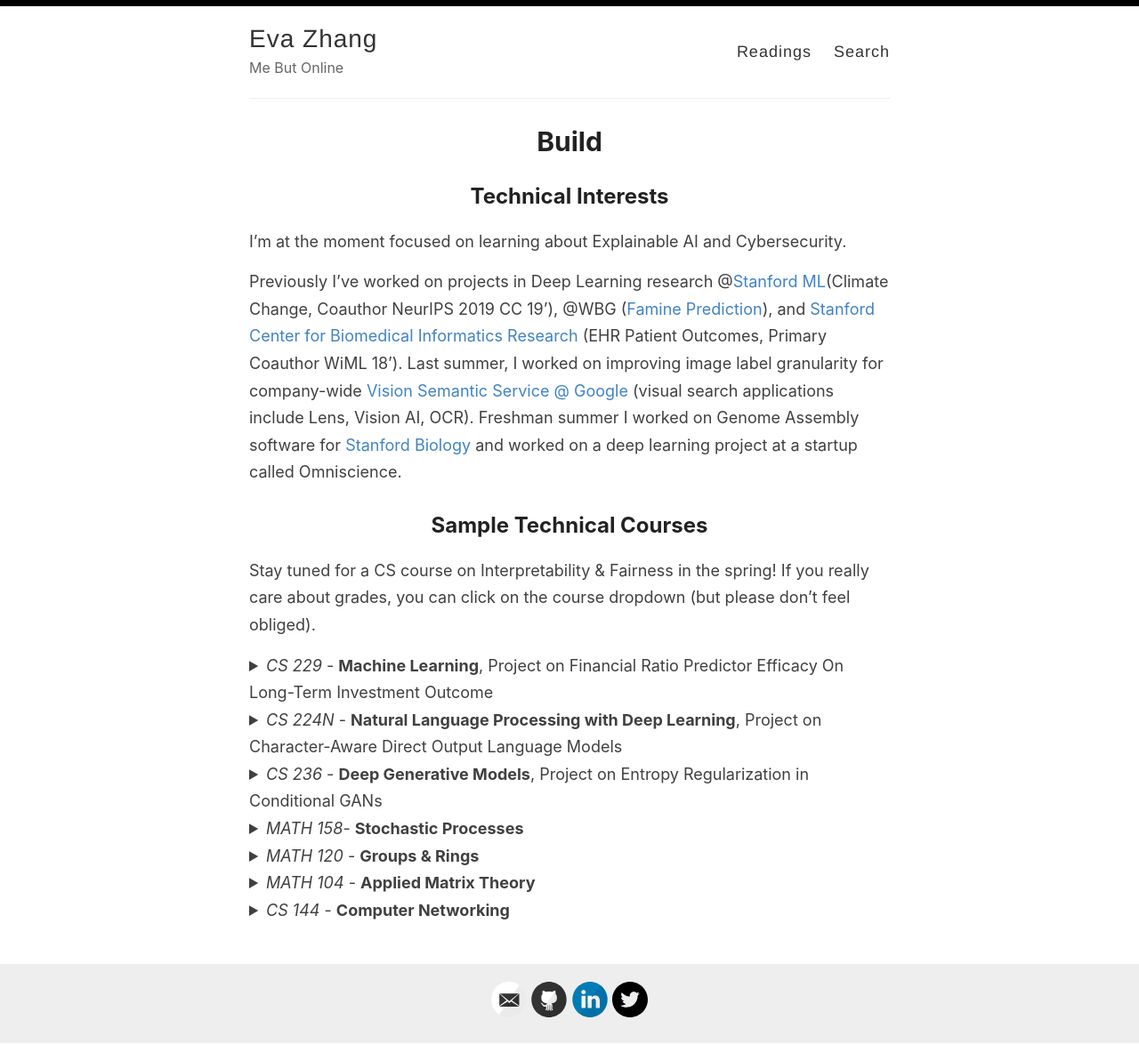
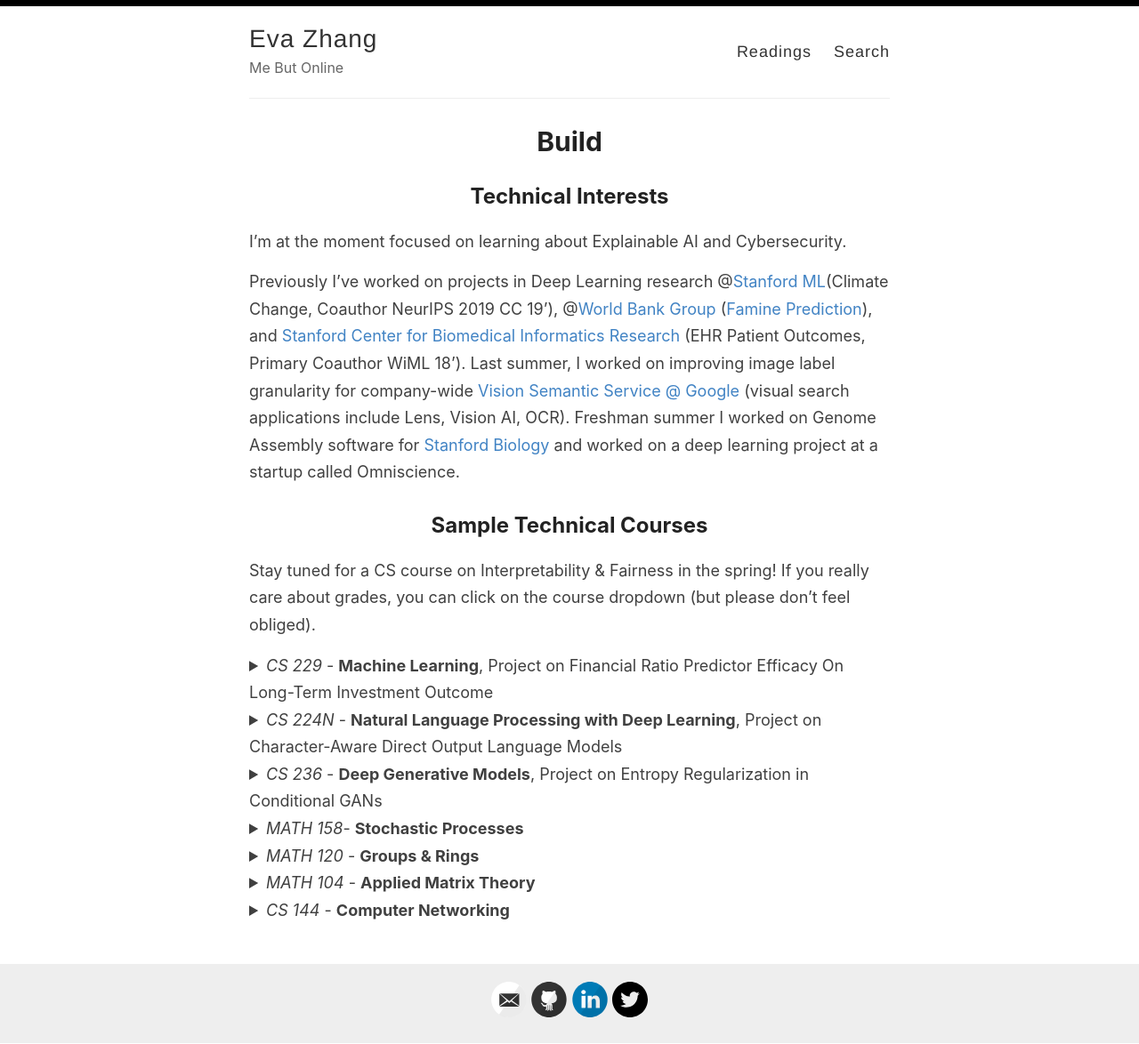
Before and after one commit to evazhang612/sokt-landing, a Jekyll site: the page built from _pages/technicals.md, in a window 1280 px wide. Shown: the whole page at 89% size. Built offline with Jekyll 4.4.1, drawn with Linux system fonts in a browser that asks for light colours; nearby versions of some CDN libraries; library files that are not in the unit come from our copies.

Commit message:
Adding details.

```diff
--- a/_pages/technicals.md
+++ b/_pages/technicals.md
@@ -7,7 +7,7 @@
 ## Technical Interests
 I'm at the moment focused on learning about Explainable AI and Cybersecurity.
 
-Previously I've worked on projects in Deep Learning research @[Stanford ML](https://stanfordmlgroup.github.io/)(Climate Change, Coauthor NeurIPS 2019 CC 19'), @WBG ([Famine Prediction](https://www.worldbank.org/en/programs/famine-early-action-mechanism)), and [Stanford Center for Biomedical Informatics Research](https://bmir.stanford.edu/) (EHR Patient Outcomes, Primary Coauthor WiML 18'). Last summer, I worked on improving image label granularity for company-wide [Vision Semantic Service @ Google](https://images.google.com/) (visual search applications include Lens, Vision AI, OCR). Freshman summer I worked on Genome Assembly software for [Stanford Biology](https://www.morrisonlabatstanford.org/) and worked on a deep learning project at a startup called Omniscience.
+Previously I've worked on projects in Deep Learning research @[Stanford ML](https://stanfordmlgroup.github.io/)(Climate Change, Coauthor NeurIPS 2019 CC 19'), @[World Bank Group](https://www.worldbank.org/) ([Famine Prediction](https://www.worldbank.org/en/programs/famine-early-action-mechanism)), and [Stanford Center for Biomedical Informatics Research](https://bmir.stanford.edu/) (EHR Patient Outcomes, Primary Coauthor WiML 18'). Last summer, I worked on improving image label granularity for company-wide [Vision Semantic Service @ Google](https://images.google.com/) (visual search applications include Lens, Vision AI, OCR). Freshman summer I worked on Genome Assembly software for [Stanford Biology](https://www.morrisonlabatstanford.org/) and worked on a deep learning project at a startup called Omniscience.
 
 ## Sample Technical Courses
 Stay tuned for a CS course on Interpretability & Fairness in the spring! If you really care about grades, you can click on the course dropdown  (but please don't feel obliged).
```
